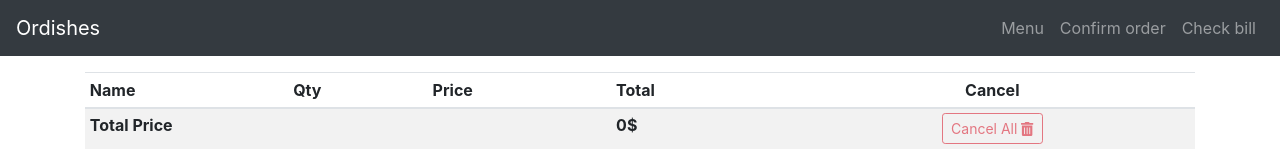
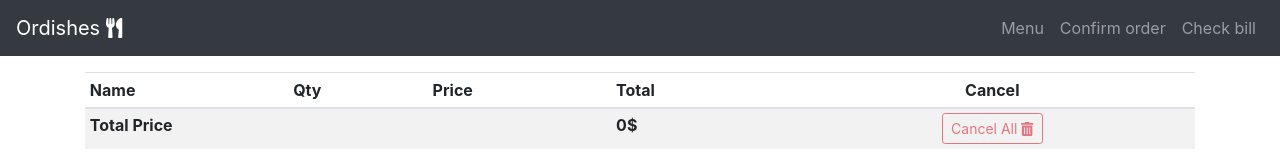
Before and after one commit to sor973/Ordishes-Project, a React (Create React App) app in the folder React_Frontend/: page /confirm in a window 1280 px wide. Shown: the top 160 px of the page. Built offline with nearby package versions, Linux system fonts and the light colour scheme.

Commit message:
Add icon to the navbar brand

```diff
--- a/React_Frontend/src/Components/AppNavbar.js
+++ b/React_Frontend/src/Components/AppNavbar.js
@@ -1,10 +1,13 @@
 import React from 'react'
 import 'bootstrap/dist/css/bootstrap.min.css';
 import { Nav, Navbar } from 'react-bootstrap'
+import { FontAwesomeIcon } from '@fortawesome/react-fontawesome'
+import { faUtensils } from '@fortawesome/free-solid-svg-icons'
+
 function AppNavbar() {
     return (
         <Navbar collapseOnSelect expand="lg" bg="dark" variant="dark" sticky="top">
-            <Navbar.Brand href="/menu">Ordishes</Navbar.Brand>
+            <Navbar.Brand href="/menu">Ordishes <FontAwesomeIcon icon={faUtensils} /></Navbar.Brand>
             <Navbar.Toggle aria-controls="responsive-navbar-nav" />
             <Navbar.Collapse id="responsive-navbar-nav">
                 <Nav className="ml-auto">
```
